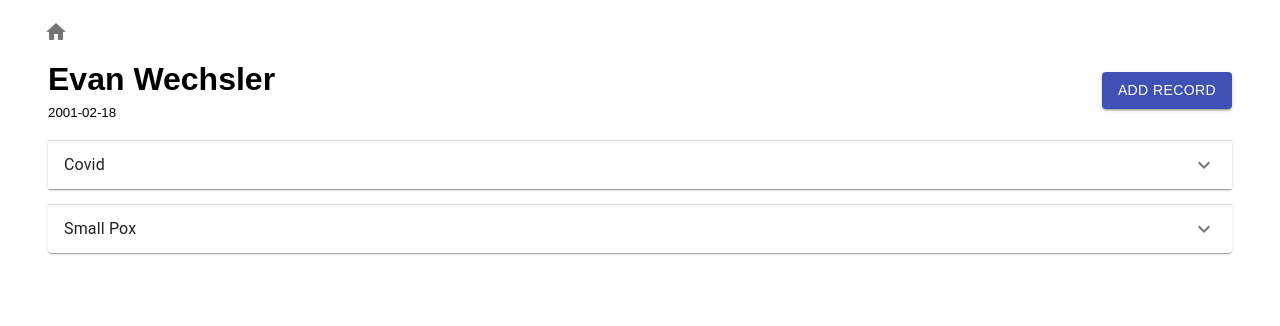
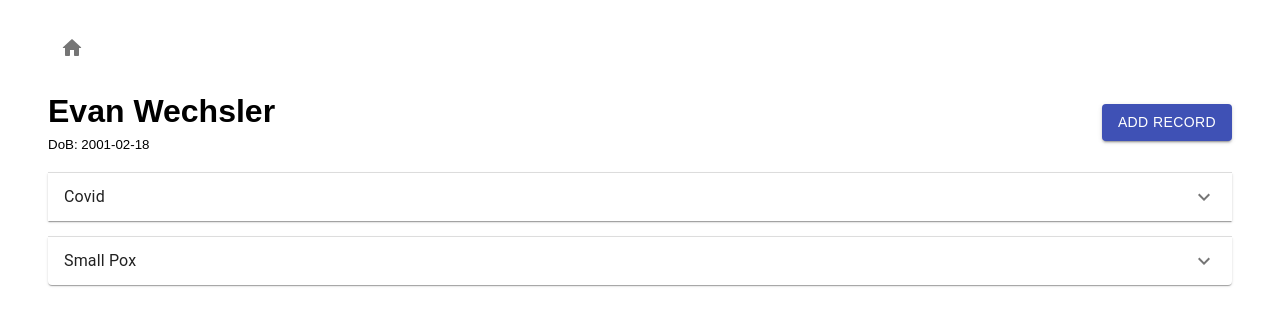
Before and after one commit to evanwechsler/PennAppsHackathon, a React (Create React App) app in the folder adminapp/: page /users/1 in a window 1280 px wide. Shown: the top 326 px of the page. Built offline with nearby package versions, Linux system fonts and the light colour scheme.

Commit message:
Finished functionality of admin app

```diff
--- a/adminapp/src/App.jsx
+++ b/adminapp/src/App.jsx
@@ -11,7 +11,7 @@ function App() {
   return (
     <Container className="App">
       <Router>
-        <IconButton href="/users">
+        <IconButton href="/users" style={{ margin: "1rem" }}>
           <HomeRoundedIcon />
         </IconButton>
         <Switch>
--- a/adminapp/src/views/UserProfile/UserProfile.jsx
+++ b/adminapp/src/views/UserProfile/UserProfile.jsx
@@ -77,7 +77,7 @@ export default function UserProfile() {
             {user && user.name}
           </h1>
           <small style={{ margin: "1rem", fontFamily: "sans-serif" }}>
-            {user && user.dateOfBirth}
+            DoB: {user && user.dateOfBirth}
           </small>
         </div>
         <Button
--- a/adminapp/src/views/Users/components/NewUserForm.jsx
+++ b/adminapp/src/views/Users/components/NewUserForm.jsx
@@ -6,8 +6,9 @@ export default function NewUserForm() {
   const [username, setUsername] = useState("");
   const [password, setPassword] = useState("");
   const [confirmPassword, setConfirmPassword] = useState("");
+  const fieldWidth = "30%";
   return (
-    <form style={{ display: "flex", flexDirection: "column" }}>
+    <form style={{ display: "flex", flexDirection: "column", width: "auto" }}>
       <TextField
         label="Full Name"
         onChange={(e) => setName(e.target.value)}
@@ -32,6 +33,9 @@ export default function NewUserForm() {
         variant="outlined"
         style={{ margin: "0.5rem" }}
       />
+      {confirmPassword.length > 1 && confirmPassword !== password && (
+        <p style={{ color: "red", margin: "1rem" }}>Passwords do not match</p>
+      )}
       <Button variant="contained" color="primary">
         Create User
       </Button>
```
